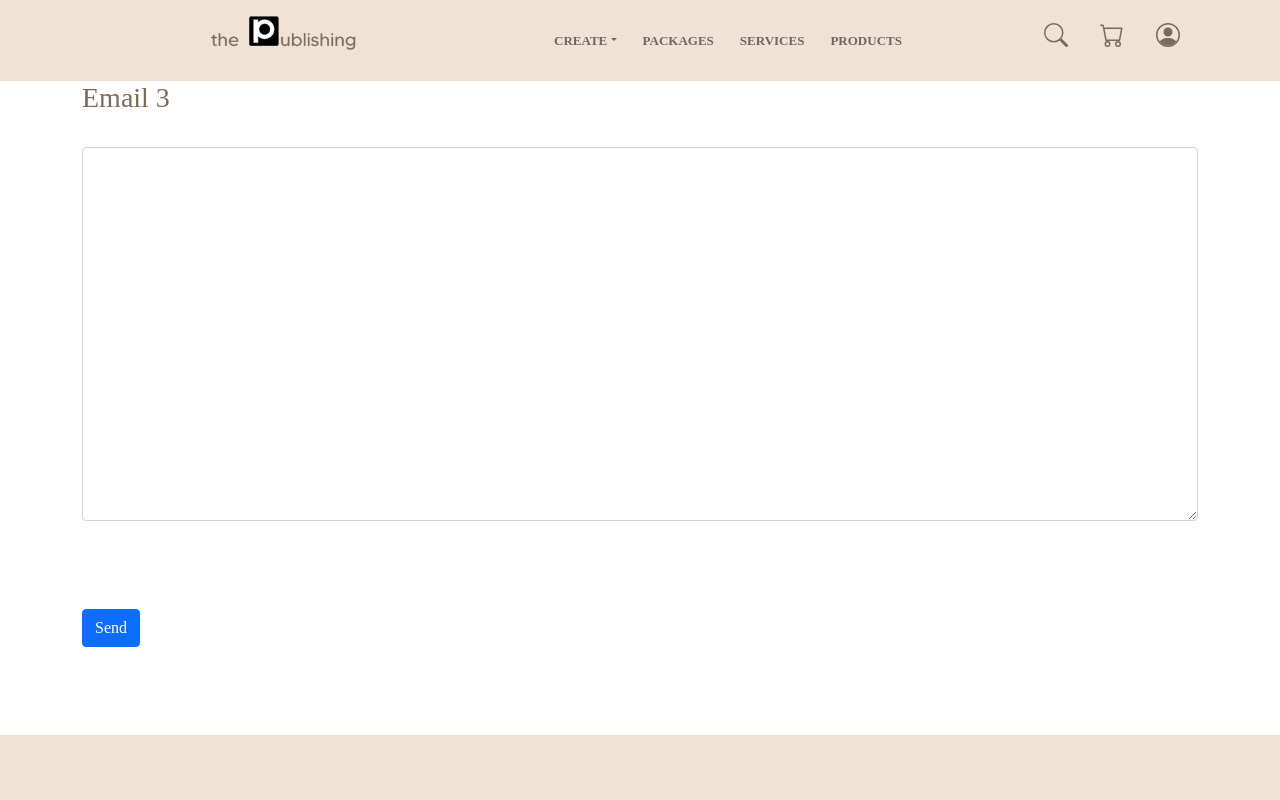
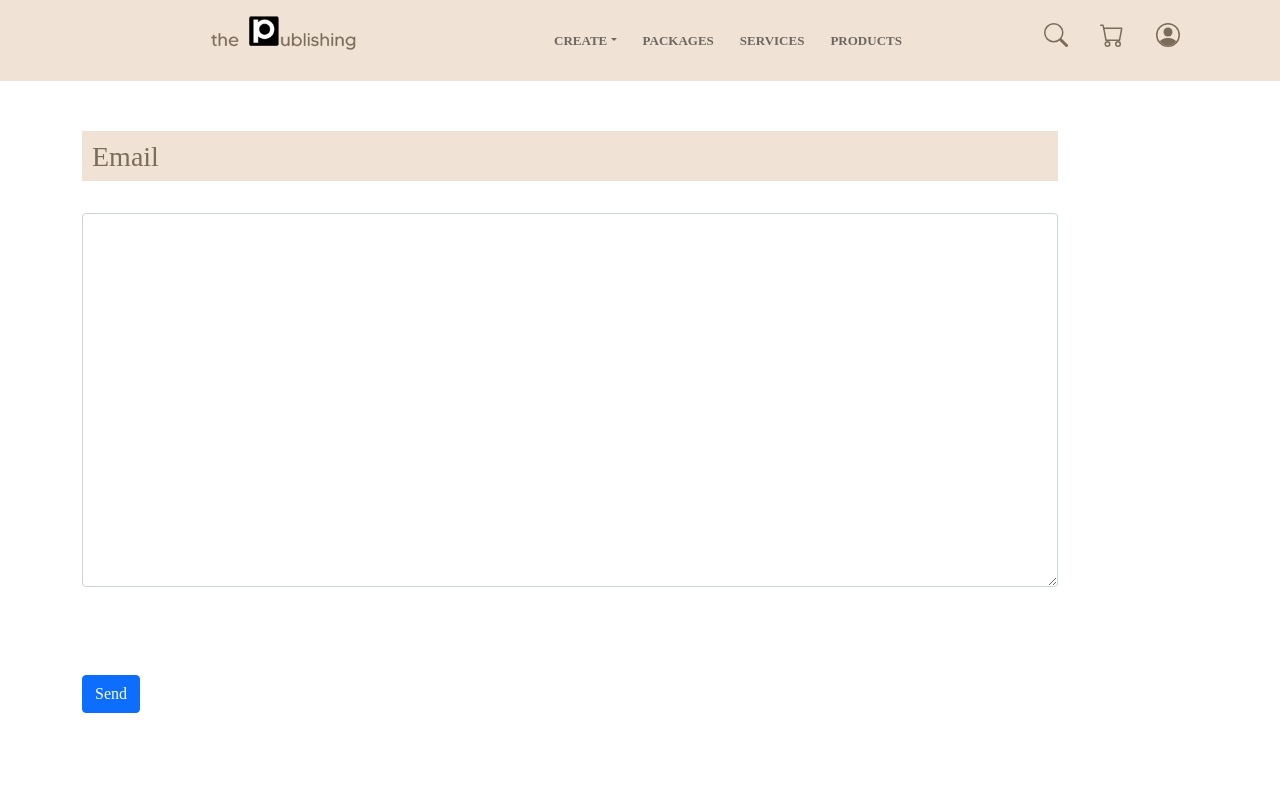
Before and after one commit to poloyacero/publish-web, a Next.js app: page /emaildashboard in a window 1280 px wide. Shown: the top 800 px of the page. Built offline with nearby package versions, Linux system fonts and the light colour scheme; a web font is replaced by a local one.

Commit message:
remove classNames

```diff
--- a/pages/emaildashboard.tsx
+++ b/pages/emaildashboard.tsx
@@ -21,10 +21,10 @@ export default function emaildashboard() {
 
         <Container fluid>
           <Container  className={styles.ctext}>
-            <Row>
+            <Row className={styles2.accountinfocontainer} >
 
                 <Col>
-                <h3>Email 3</h3>
+                <h3 className={styles2.homeHeaderlabel2}>Email</h3>
                 <br></br>
                 <Row className="form-group text-left">
               <Col ><Form.Control as="textarea" rows={15}/> </Col>
```
